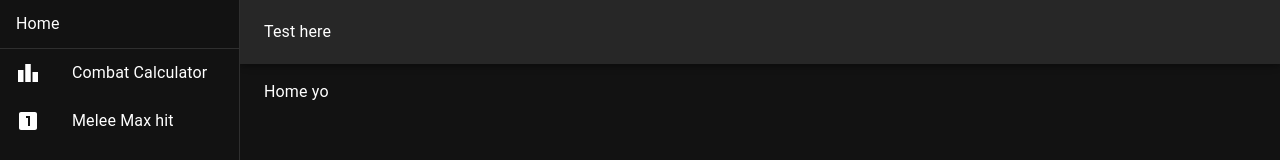
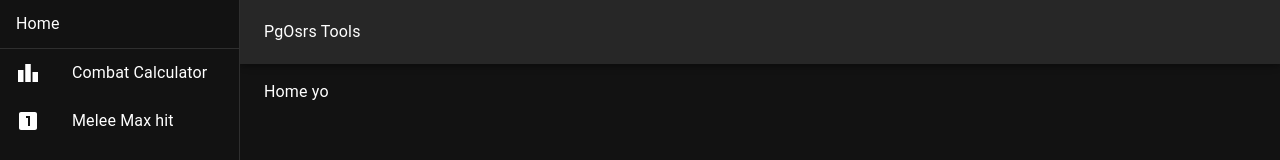
Before and after one commit to J-Haynes/osrs-tools, a React (Create React App) app: page / in a window 1280 px wide. Shown: the top 160 px of the page. Built offline with nearby package versions, Linux system fonts and the light colour scheme.

Commit message:
title of page now changes when navigating pages

```diff
--- a/src/components/Nav.tsx
+++ b/src/components/Nav.tsx
@@ -6,7 +6,7 @@ import ListItemText from '@mui/material/ListItemText'
 import MenuIcon from '@mui/icons-material/Menu'
 import { Box, Typography } from '@mui/material'
 
-import { Link, Outlet, Router } from 'react-router-dom'
+import { Link, Outlet, Router, useLocation } from 'react-router-dom'
 
 import { styled } from '@mui/system'
 import {
@@ -24,8 +24,28 @@ import LooksTwo from '@mui/icons-material/LooksTwo'
 import Looks3 from '@mui/icons-material/Looks3'
 import Looks4 from '@mui/icons-material/Looks4'
 import { Looks4Outlined } from '@mui/icons-material'
+import { StringLiteralLike } from 'typescript'
 
 const drawerWidth = 240
+
+const getTitle = (pathname: string) => {
+  switch (pathname) {
+    case '/':
+      return 'PgOsrs Tools'
+    case '/combat-calculator':
+      return 'Combat Calculator'
+    case '/melee-max-hit':
+      return 'Melee Max hit'
+    case '/ranged-max-hit':
+      return 'Ranged Max hit'
+    case '/cox':
+      return 'Cox Simulator'
+    case '/world-tracker':
+      return 'World Tracker'
+    default:
+      return 'PgOsrs Tools'
+  }
+}
 
 const drawer = (
   <div>
@@ -75,6 +95,10 @@ export default function Nav() {
   const handleDrawerToggle = () => {
     setMobileOpen(!mobileOpen)
   }
+
+  const location = useLocation()
+  const title = getTitle(location.pathname)
+
   return (
     <>
       <AppBar
@@ -95,7 +119,7 @@ export default function Nav() {
             <MenuIcon />
           </IconButton>
           <Typography align="center" noWrap component="div">
-            Test here
+            {title}
           </Typography>
         </Toolbar>
       </AppBar>
```
